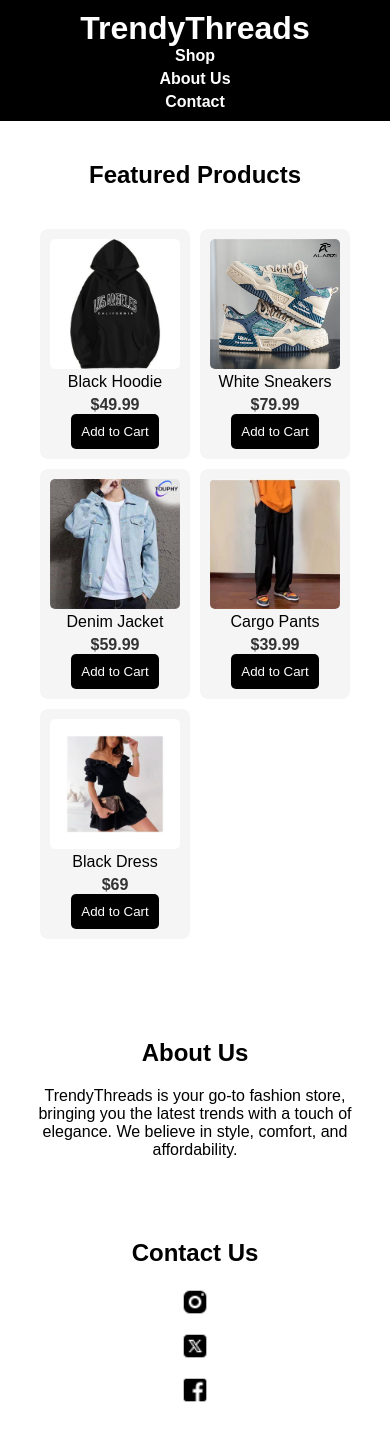
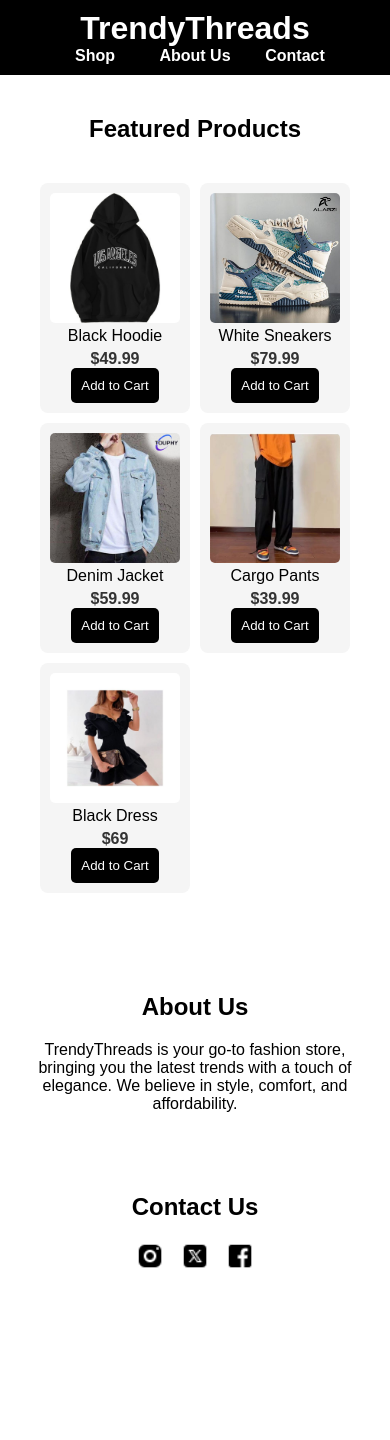
Before and after one commit to Bigwave-AVO/TrendyThreads, a plain HTML site: page index.html in a window 390 px wide. After the commit the page ends 1315 px from the top, so only its background shows below. Drawn offline with Linux system fonts and the light colour scheme.

Commit message:
Updated website with new changes

```diff
--- a/styles.css
+++ b/styles.css
@@ -183,3 +183,16 @@
         gap: 10px;
     }
 }
+
+/* Override responsive styles for navbar and contact section */
+@media (max-width: 480px) {
+    nav ul {
+        flex-direction: row; /* Keep navbar items in a row */
+        gap: 20px; /* Restore desktop gap */
+    }
+
+    #contact ul {
+        flex-direction: row; /* Keep contact items in a row */
+        gap: 15px; /* Restore desktop gap */
+    }
+}
```
